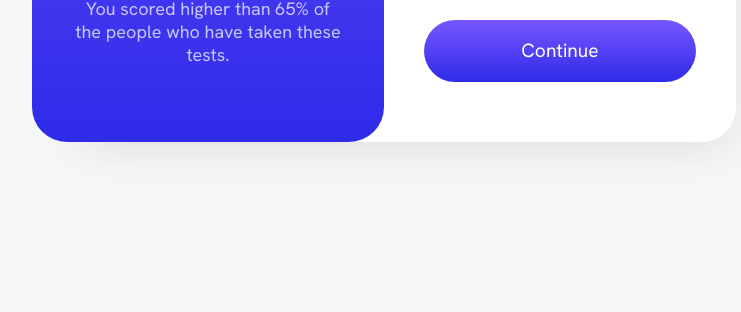
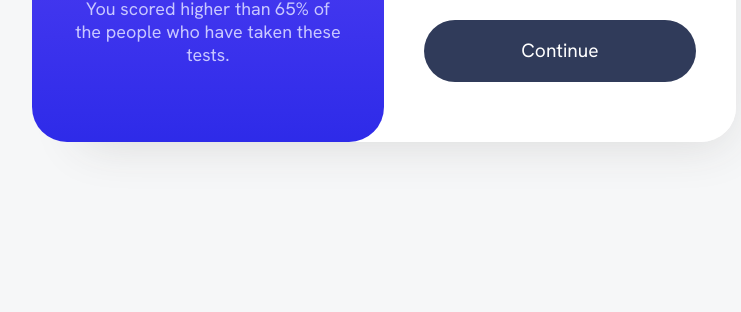
Before and after one commit to akramhany/results-summary-component-project, a plain HTML site: page index.html in a window 1280 px wide. Shown: the part 488-800 px from the top of the page, without its empty margins (256-997 px from the left). Drawn offline with Linux system fonts and the light colour scheme.

Commit message:
make the button more interactive

```diff
--- a/style.css
+++ b/style.css
@@ -147,15 +147,15 @@ body {
     width: 100%;
     height: 13%;
     margin-top: 40px;
-    background: linear-gradient(hsl(252, 100%, 67%), hsl(241, 81%, 54%));
+    background: hsl(224, 30%, 27%);
     font-size: 1.2rem;
     color: white;
     border: none;
     font-family: HansFlek;
     cursor: pointer;
-    transition: all 0.2s;
 }
 
 button:hover {
     transform: scale(1.02);
+    background: linear-gradient(hsl(252, 100%, 67%), hsl(241, 81%, 54%));
 }
```
